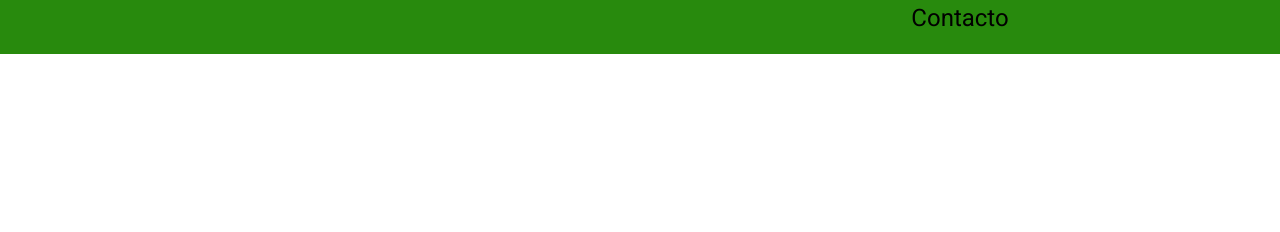
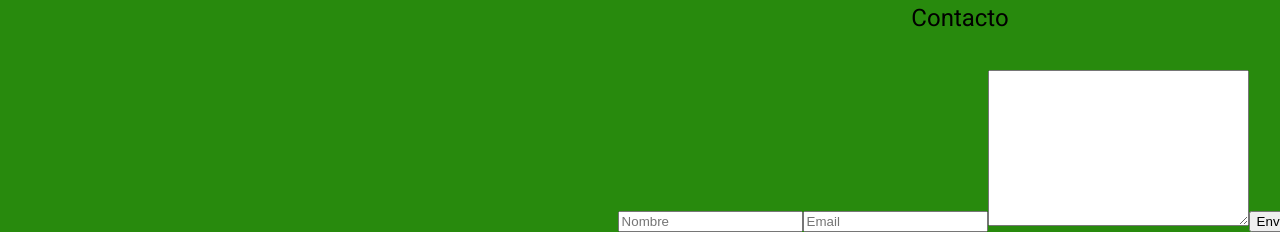
Before and after one commit to nereazj544/ModulodeJuegos, an Angular app: page /portafolios in a window 1280 px wide. Shown: the part 3179-3411 px from the top of the page. Before the commit the page ends 3233 px from the top, so only its background shows below. Built offline with nearby package versions, Linux system fonts and the light colour scheme.

Commit message:
Implementacion de @Input y @Output

```diff
--- a/src/app/componentes/contacto-zona/contacto-zona.component.html
+++ b/src/app/componentes/contacto-zona/contacto-zona.component.html
@@ -1,4 +1,8 @@
-<p>{{datosFormulario.nombre}}</p>
-<p>{{datosFormulario.email}}</p>
-<p>{{datosFormulario.mensaje}}</p>
-<button (click)="enviar()">Enviar</button>
+<form (submit)="enviar()">
+    <input type="text" name="nombre" placeholder="Nombre" id="" required [(ngModel)]="nombre">
+    <input type="text" name="email" placeholder="Email" required [(ngModel)]="email">
+    <textarea name="mensaje" [(ngModel)]="mensaje" cols="30" rows="10" required></textarea>
+    <button type="submit">Enviar</button>
+
+
+</form>
--- a/src/app/componentes/contacto-zona/contacto-zona.component.ts
+++ b/src/app/componentes/contacto-zona/contacto-zona.component.ts
@@ -6,13 +6,22 @@ import { Component, EventEmitter, Input, Output } from '@angular/core';
   styleUrls: ['./contacto-zona.component.css']
 })
 export class ContactoZonaComponent {
-  @Input () datosFormulario: any;
-  @Output() enviarFormulario = new EventEmitter;
+
+  //* Con ! se indica que no puede ser null o undefined. Por lo que siempre se debe de tener un valor.
+
+  @Input() nombre!:string;
+  @Input() email!:string;
+  @Output() enviarFormulario = new EventEmitter<any>();
+
+//  nombre: string="";
+//  email: string = "";
+mensaje: string = "";
 
   constructor(){}
 
   enviar(){
-    this.enviarFormulario.emit(this.datosFormulario);
+    this.enviarFormulario.emit({nombre: this.nombre, email: this.email, mensaje: this.mensaje});
+
   }
 
 }
--- a/src/app/componentes/portafolios/portafolios.component.html
+++ b/src/app/componentes/portafolios/portafolios.component.html
@@ -136,7 +136,7 @@
 
   <section class="contacto">
     <h1>Contacto</h1>
-
+    <app-contacto-zona [nombre]="nombre" [email]="email" (enviarFormulario)="enviarDatos($event)"></app-contacto-zona>
 
 
   </section>
--- a/src/app/componentes/portafolios/portafolios.component.ts
+++ b/src/app/componentes/portafolios/portafolios.component.ts
@@ -7,5 +7,12 @@ import { Component } from '@angular/core';
 })
 export class PortafoliosComponent {
 
+  nombre: string = '';
+  email: string = '';
+  enviarDatos(datos: { nombre: string, email: string, mensaje: string}){
+    console.log("Formulario eviado", datos);
+
+    //!Con esto lo que hara es que se muestre solo por la consola del navegador
+  }
 
 }
```
